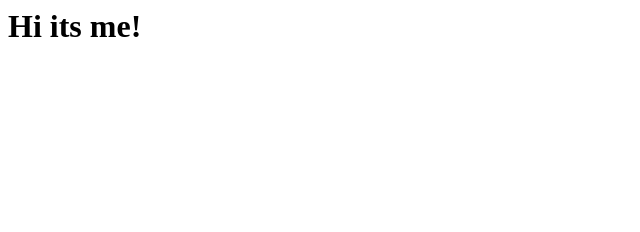
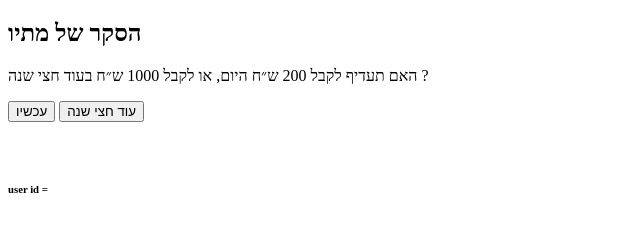
Before and after one commit to roeeyud/in-deff-pt, a website: page index.html in a window 1280 px wide. Shown: the whole page, without its empty margins (0-640 px from the left). Drawn offline with Linux system fonts and the light colour scheme.

Commit message:
First Try

```diff
--- a/index.html
+++ b/index.html
@@ -1 +1,42 @@
-<h1>Hi its me!</h1>
+<!DOCTYPE html>
+<html>
+<body>
+
+<h2>הסקר של מתיו</h2>
+<p id="questionPar"></p>
+<button type="button" onclick=nowClick();>עכשיו</button>
+<button type="button" onclick=laterClick();>עוד חצי שנה</button>
+<br><br><br>
+<h6 id="idPar"></h6>
+
+<script>
+    var now = 200;
+    var later = 1000;
+
+    function getQueryStringValue (key) {
+        return decodeURIComponent(window.location.search.replace(new RegExp("^(?:.*[&\\?]" + encodeURIComponent(key).replace(/[\.\+\*]/g, "\\$&") + "(?:\\=([^&]*))?)?.*$", "i"), "$1"));
+    }
+
+    function nowClick() {
+        now = now/2;
+        printQuestion();
+    }
+
+    function laterClick() {
+        now = now + (later-now)/2
+        printQuestion();
+    }
+
+    function printQuestion() {
+        document.getElementById("questionPar").innerHTML =
+          "האם תעדיף לקבל " + now + " ש״ח היום, או לקבל " + later + " ש״ח בעוד חצי שנה ?" ;
+    }
+
+    var id = getQueryStringValue("id");
+    document.getElementById("idPar").innerHTML = "user id = " + id;
+    printQuestion();
+
+</script>
+
+</body>
+</html>
```
